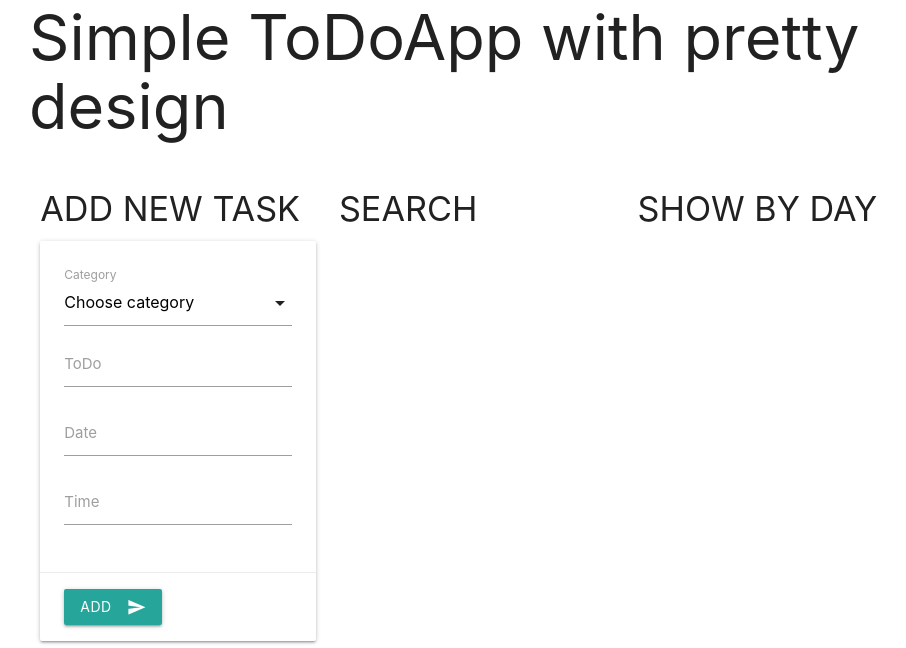
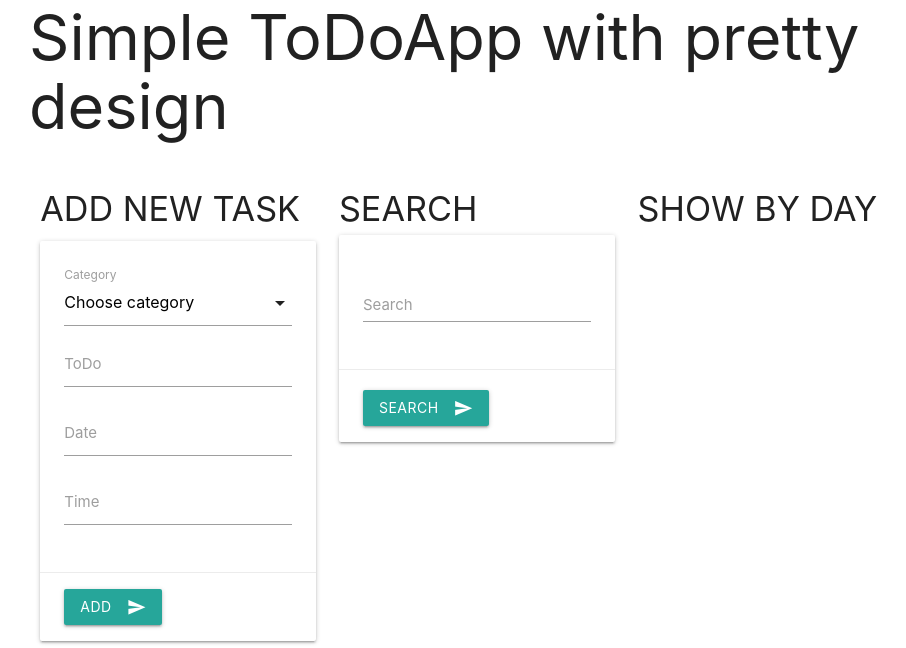
Before and after one commit to ro-SH/ToDoApp, a Django app: page / in a window 1280 px wide. Shown: the part 103-751 px from the top of the page, without its empty margins (163-1069 px from the left). Run offline with Django 3.2, Linux system fonts and the light colour scheme; data comes from the database, SQL or seed files in the repository.

Commit message:
Added search function

```diff
--- a/my_app/urls.py
+++ b/my_app/urls.py
@@ -6,4 +6,5 @@ urlpatterns = [
     path('', views.home, name='home'),
     path('add_todo/', views.add_todo, name='add_todo'),
     path('delete_todo/<int:task_id>/', views.delete_todo, name='delete_todo'),
+    path('new_search', views.new_search, name='new_search'),
 ]
--- a/my_app/views.py
+++ b/my_app/views.py
@@ -23,7 +23,6 @@ def add_todo(request):
         date = request.POST.get('date')
         time = request.POST.get('time')
         formatted_date = datetime.strptime(date + ' ' + time, DATETIME_FORMAT)
-        is_done = False
     except (KeyError, Categories.DoesNotExist):
         context['error_message'] = "You did not select a category."
         return render(request, 'my_app/index.html', context)
@@ -38,3 +37,13 @@ def add_todo(request):
 def delete_todo(request, task_id):
     Tasks.objects.get(id=task_id).delete()
     return HttpResponseRedirect('/')
+
+def new_search(request):
+    search = request.POST.get('search_field')
+    tasks_list = Tasks.objects.filter(title__contains=search)
+
+    context = {
+        'search': search,
+        'tasks_list': tasks_list,
+    }
+    return render(request, 'my_app/new_search.html', context)
--- a/templates/my_app/index.html
+++ b/templates/my_app/index.html
@@ -69,11 +69,29 @@
             </div>
             <div class="col s4">
                 <h4>SEARCH</42>
+                <div class="card">
+                    <form action="{% url 'my_app:new_search' %}" method="POST">
+                        {% csrf_token %}
+                        <div class="card-content">
+                            <div class="input-field">
+                                <input id="search_field" type="text" class="validate" name="search_field">
+                                <label for="search_field">Search</label>
+                            </div>
+                        </div>
+                        <div class="card-action">
+                            <button class="btn waves-effect waves-light" type="submit" name="search">Search
+                                <i class="material-icons right">send</i>
+                            </button>
+                        </div>
+                </form>
+                </div>
             </div>
             <div class="col s4">
                 <h4>SHOW BY DAY</h4>
             </div>
         </div>
+
+        {% block content %}
 
         <div class="row">
             {% for category in category_list %}
@@ -103,6 +121,9 @@
                 </div>
             {% endfor %}
         </div>
+
+        {% endblock content %}
+
     </div>
 
     <script src="https://code.jquery.com/jquery-3.5.1.min.js"></script>
```
Also changed, not shown: templates/my_app/new_search.html (added, +46 -0 lines).
